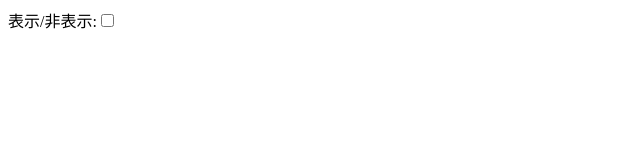
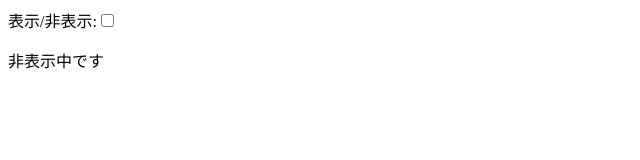
Before and after one commit to takapi327/learners-dictionary, an Angular app in the folder angular/develop/angular-try-app/: page / in a window 1280 px wide. Shown: the top 160 px of the page, without its empty margins (0-640 px from the left). Built offline with nearby package versions, Linux system fonts and the light colour scheme.

Commit message:
Add ngIf Summary

```diff
--- a/angular/develop/angular-try-app/src/app/try-angular/try-angular.component.html
+++ b/angular/develop/angular-try-app/src/app/try-angular/try-angular.component.html
@@ -2,6 +2,9 @@
   <label for="show">表示/非表示:</label>
   <input id="show" name="show" type="checkbox" [(ngModel)]="show" />
 </form>
-<div *ngIf="show">
+<div *ngIf="show; else elseContent">
   表示しています
 </div>
+<ng-template #elseContent>
+  <p>非表示中です</p>
+</ng-template>
```
Also changed, not shown: 1 other file (tests, documents, lock files or other folders).
